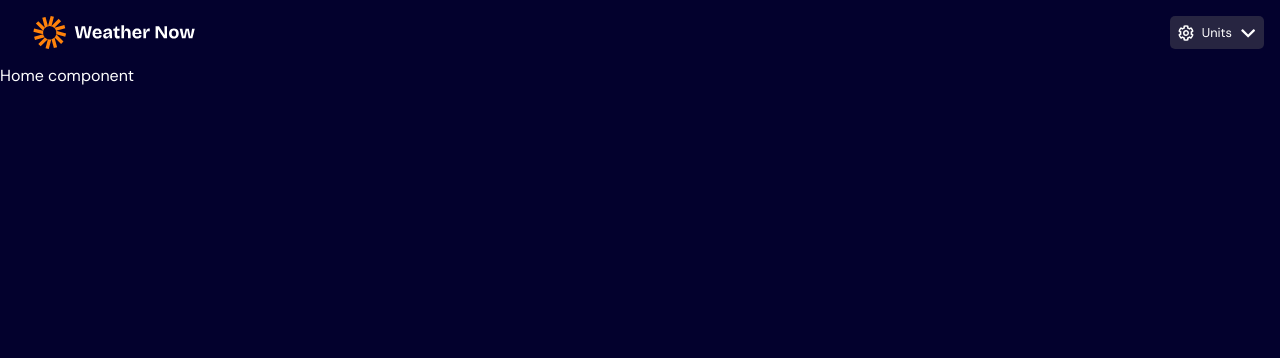
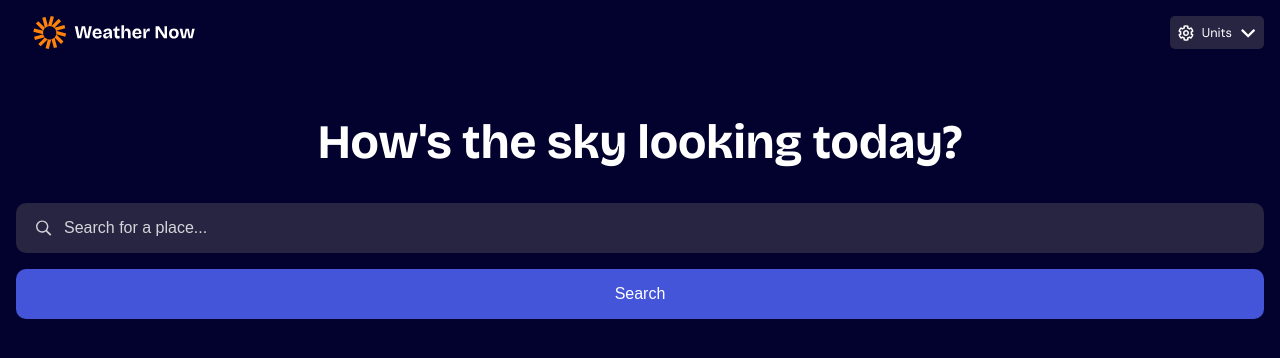
Before and after one commit to f29pereira/weather-app, a Next.js app: page / in a window 1280 px wide. Shown: the top 358 px of the page. Built offline with nearby package versions, Linux system fonts and the light colour scheme.

Commit message:
Update styling, Add Search component
- Update Home component with title and styling
- Add folder to the Units component and Units.module.css

```diff
--- a/src/app/components/Nav/Nav.tsx
+++ b/src/app/components/Nav/Nav.tsx
@@ -1,6 +1,6 @@
 import styles from "./Nav.module.css";
 import Image from "next/image";
-import Units from "../UnitsPopUp/Units";
+import Units from "../UnitsPopUp/Units/Units";
 
 /**
  * Renders nav with Weather Now logo and Units component
--- /dev/null
+++ b/src/app/components/Search/Search.module.css
@@ -0,0 +1,46 @@
+/*
+CSS Module for Search component
+*/
+
+/*search container*/
+.searchCont {
+  position: relative;
+}
+
+/*search input*/
+.search {
+  background-color: var(--neutral-800);
+  color: var(--neutral-0);
+  font-size: 1rem;
+  padding: 1rem 3rem;
+}
+
+/*search input placeholder*/
+.search::placeholder {
+  color: var(--neutral-200);
+}
+
+/*serch icon*/
+.searchIcon {
+  position: absolute;
+  bottom: 0;
+  left: 20px;
+  top: 50%;
+  transform: translateY(-50%);
+}
+
+/*submit button*/
+.submitBtn {
+  background-color: var(--blue-500);
+  color: var(--neutral-0);
+  font-size: 1rem;
+  padding: 1rem 3rem;
+  margin-top: 1rem;
+}
+
+.search,
+.submitBtn {
+  width: 100%;
+  border: none;
+  border-radius: 10px;
+}
--- /dev/null
+++ b/src/app/components/Search/Search.tsx
@@ -0,0 +1,42 @@
+"use client"; //Client component
+
+import styles from "./Search.module.css";
+import Form from "next/form";
+import Image from "next/image";
+
+/**
+ * Renders search input and button
+ */
+export default function Search() {
+  const search = () => {
+    //TO DO - use API https://open-meteo.com/
+  };
+
+  return (
+    <section>
+      <Form action={search}>
+        <div className={styles.searchCont}>
+          <input
+            className={styles.search}
+            type="search"
+            name=""
+            id=""
+            placeholder="Search for a place..."
+          />
+
+          <Image
+            className={styles.searchIcon}
+            src="/images/icons/icon-search.svg"
+            width={16}
+            height={16}
+            alt=""
+          />
+        </div>
+
+        <button className={styles.submitBtn} type="submit">
+          Search
+        </button>
+      </Form>
+    </section>
+  );
+}
--- a/src/app/components/UnitsPopUp/Units.tsx
+++ b/src/app/components/UnitsPopUp/Units/Units.tsx
@@ -3,7 +3,7 @@
 import { useState } from "react";
 import styles from "./Units.module.css";
 import Image from "next/image";
-import UnitOption from "./UnitOption/UnitOption";
+import UnitOption from "../UnitOption/UnitOption";
 
 /**
  * Renders Unit (Metric/Imperial) toggle pop up
--- a/src/app/globals.css
+++ b/src/app/globals.css
@@ -36,6 +36,10 @@ body {
   font-family: var(--font-dm-sans);
 }
 
+h1 {
+  font-family: var(--font-bricolage-grotesque);
+}
+
 h2,
 h3 {
   color: var(--neutral-0);
--- a/src/app/page.module.css
+++ b/src/app/page.module.css
@@ -0,0 +1,14 @@
+/*
+CSS Module for Home component
+*/
+
+/*main container*/
+.mainCont {
+  padding: 1rem;
+  font-size: 1.5rem;
+}
+
+.title {
+  text-align: center;
+  padding: 2rem;
+}
--- a/src/app/page.tsx
+++ b/src/app/page.tsx
@@ -1,6 +1,15 @@
 import Image from "next/image";
 import styles from "./page.module.css";
+import Search from "./components/Search/Search";
 
 export default function Home() {
-  return <div>Home component</div>;
+  return (
+    <main className={styles.mainCont}>
+      <header>
+        <h1 className={styles.title}>How's the sky looking today?</h1>
+      </header>
+
+      <Search />
+    </main>
+  );
 }
```
Also changed, not shown: src/app/components/UnitsPopUp/Units/Units.module.css (renamed from src/app/components/UnitsPopUp/Units.module.css).
